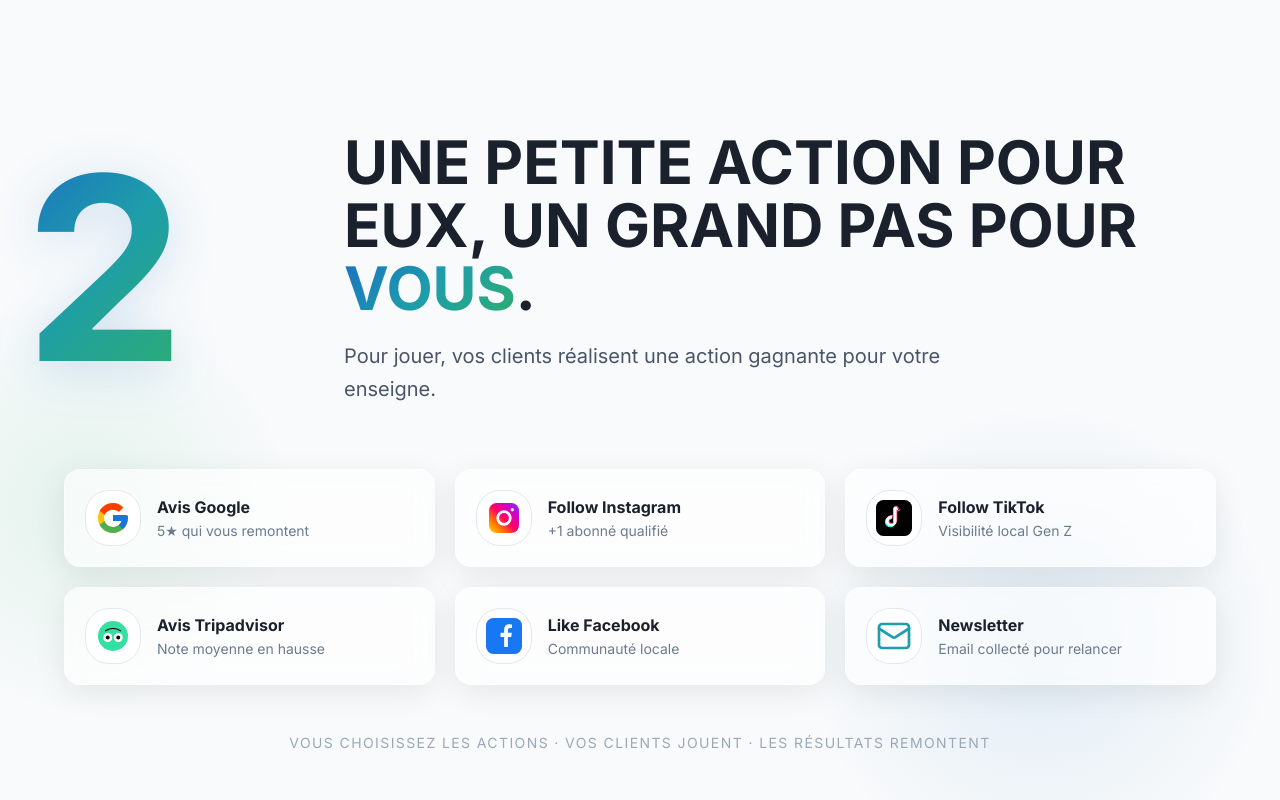
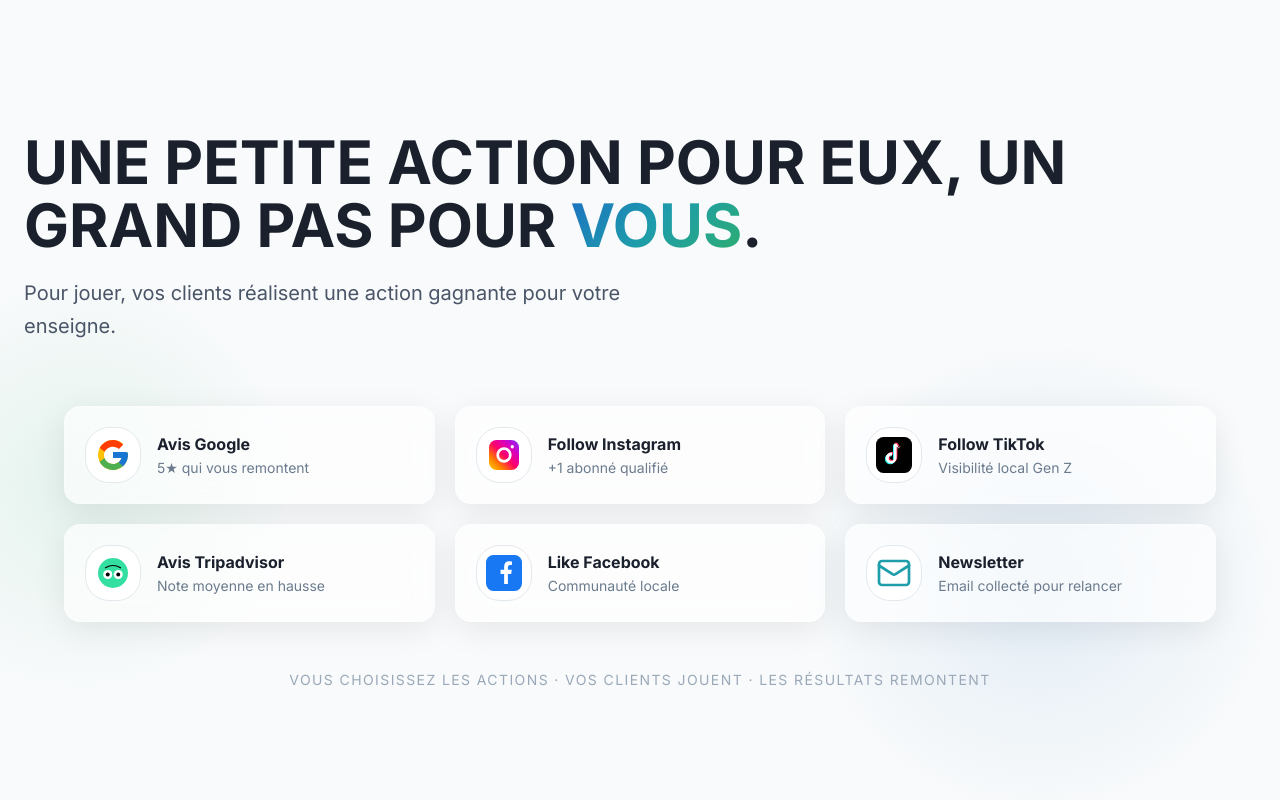
Before and after one commit to MauiMnvrr/boumrank-website, a Next.js app: page / in a window 1280 px wide. Shown: the part 2600-3400 px from the top of the page. Built offline with nearby package versions, Linux system fonts and the light colour scheme; no server answers.

Commit message:
Remove large '2' numeral from Activate section header

```diff
--- a/src/components/home/Activate.tsx
+++ b/src/components/home/Activate.tsx
@@ -75,29 +75,13 @@ export const Activate = () => {
       <div className="container mx-auto px-6 relative z-10">
         {/* Header — gros 2 + titre */}
         <div className="grid lg:grid-cols-12 gap-6 lg:gap-12 items-center mb-16">
-          {/* Gros 2 stylisé en gradient brand */}
-          <motion.div
-            initial={{ opacity: 0, x: -40 }}
-            whileInView={{ opacity: 1, x: 0 }}
-            viewport={{ once: true, margin: '-100px' }}
-            transition={{ duration: 0.7, ease: 'easeOut' }}
-            className="lg:col-span-3 flex justify-center lg:justify-start"
-          >
-            <span
-              aria-hidden="true"
-              className="font-display font-extrabold leading-none text-transparent bg-clip-text bg-[linear-gradient(135deg,#1B6FC2_0%,#1E9DAA_45%,#2EAE6D_100%)] text-[10rem] md:text-[14rem] lg:text-[16rem] drop-shadow-[0_8px_24px_rgba(27,111,194,0.18)] select-none"
-            >
-              2
-            </span>
-          </motion.div>
-
           {/* Titre + sous-titre */}
           <motion.div
             initial={{ opacity: 0, y: 30 }}
             whileInView={{ opacity: 1, y: 0 }}
             viewport={{ once: true, margin: '-100px' }}
             transition={{ duration: 0.6, ease: 'easeOut', delay: 0.1 }}
-            className="lg:col-span-9"
+            className="lg:col-span-12"
           >
             <h2 className="font-display font-extrabold uppercase text-4xl md:text-5xl lg:text-6xl leading-[1.05] mb-5 text-[var(--text-primary)]">
               Une petite action pour eux, un grand pas pour{' '}
```
